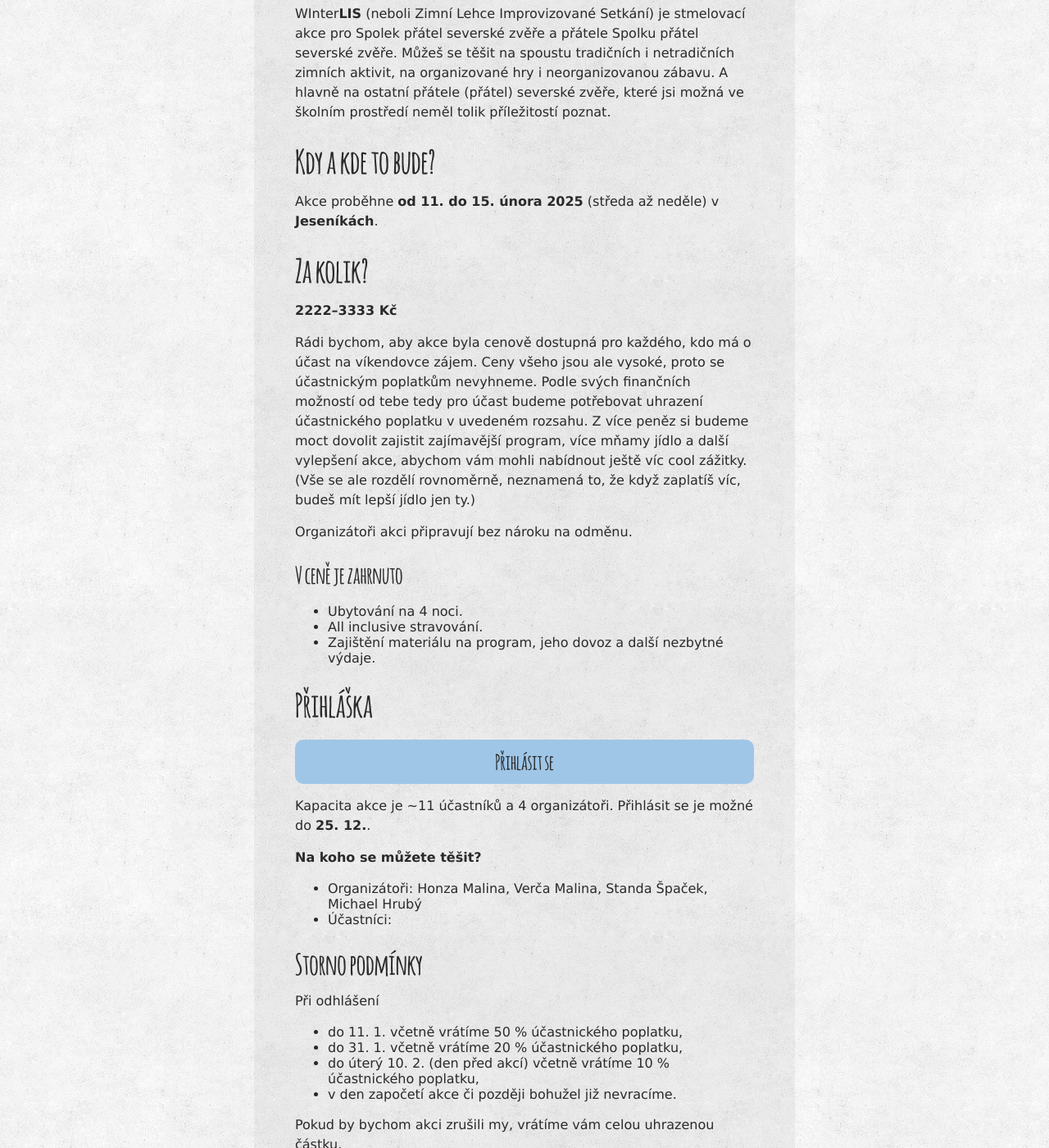
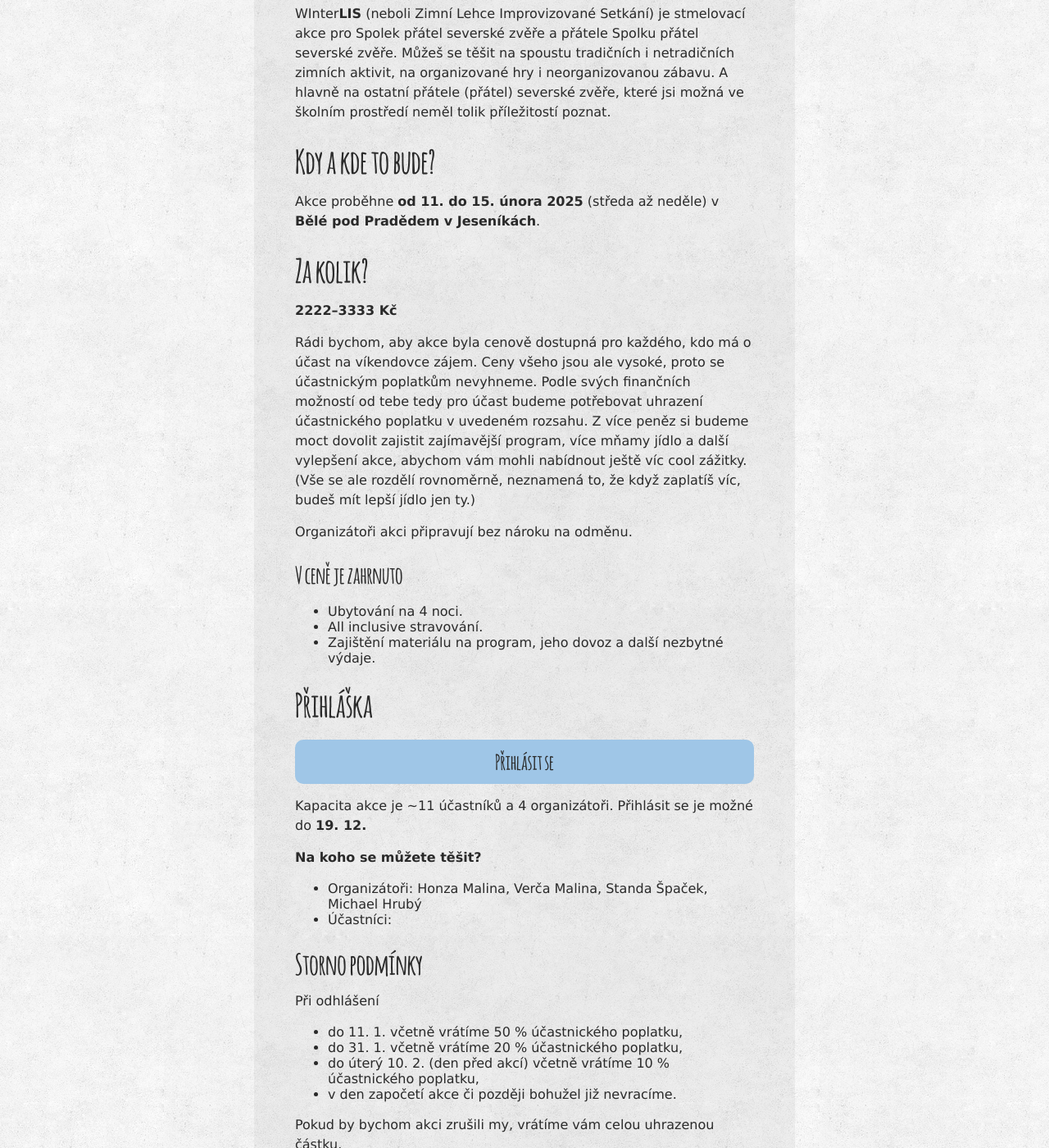
Before and after one commit to zverinec/zverinec-web, a Jekyll site: the page built from _pages/winterlis26.md, in a window 1280 px wide and 1400 px high, scrolled down 1059 px. Shown: the whole window at 82% size. Built offline with Jekyll 4.4.1, drawn with Linux system fonts in a browser that asks for light colours; comment, search, counter and statistics services are not loaded.

Commit message:
change deadline, specify location

```diff
--- a/_pages/winterlis26.md
+++ b/_pages/winterlis26.md
@@ -24,7 +24,7 @@ zábavu. A hlavně na ostatní přátele (přátel) severské zvěře, které js
 prostředí neměl tolik příležitostí poznat.
 
 ## Kdy a kde to bude?
-Akce proběhne **od 11. do 15. února 2025** (středa až neděle) v **Jeseníkách**.
+Akce proběhne **od 11. do 15. února 2025** (středa až neděle) v **Bělé pod Pradědem v Jeseníkách**.
 
 ## Za kolik?
 **2222–3333 Kč**
@@ -47,7 +47,7 @@ Organizátoři akci připravují bez nároku na odměnu.
 
 ## Přihláška
 <a class="btn btn-large" href="#todo">Přihlásit se</a>
-Kapacita akce je ~11 účastníků a 4 organizátoři. Přihlásit se je možné do **25. 12.**.
+Kapacita akce je ~11 účastníků a 4 organizátoři. Přihlásit se je možné do **19. 12.**
 
 **Na koho se můžete těšit?**
 
```
